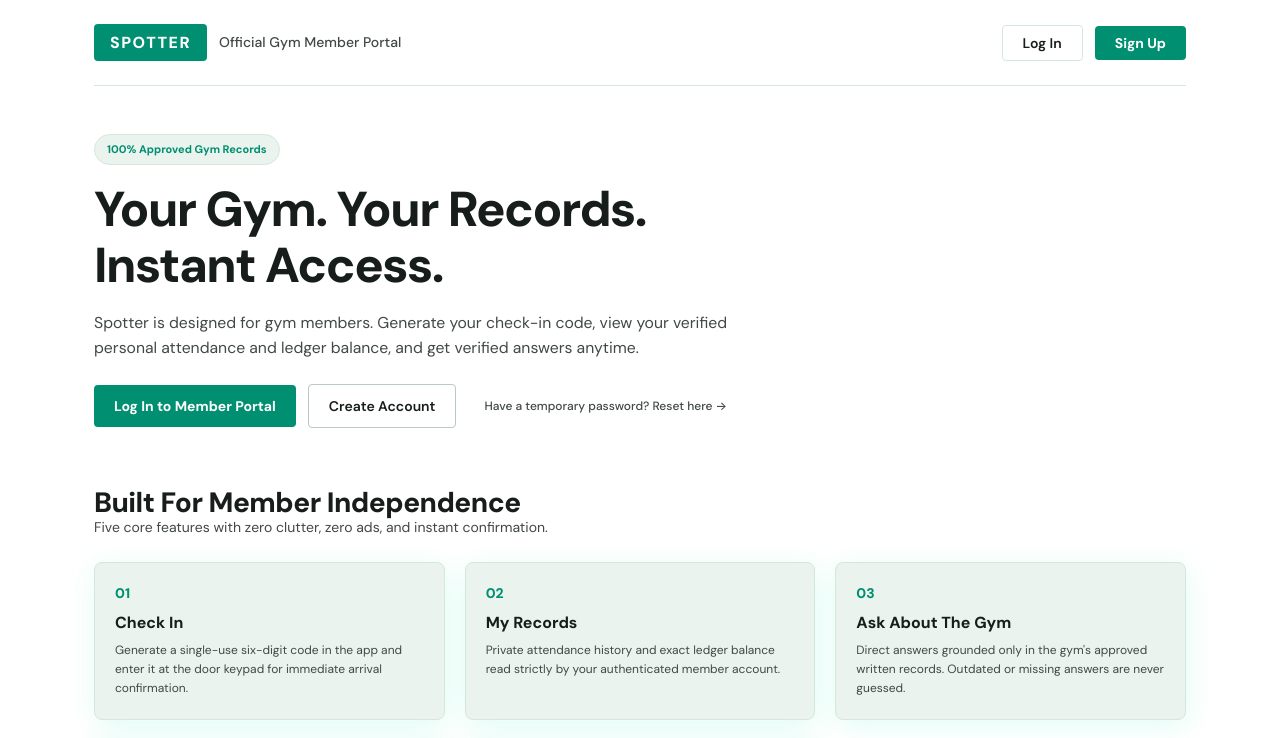
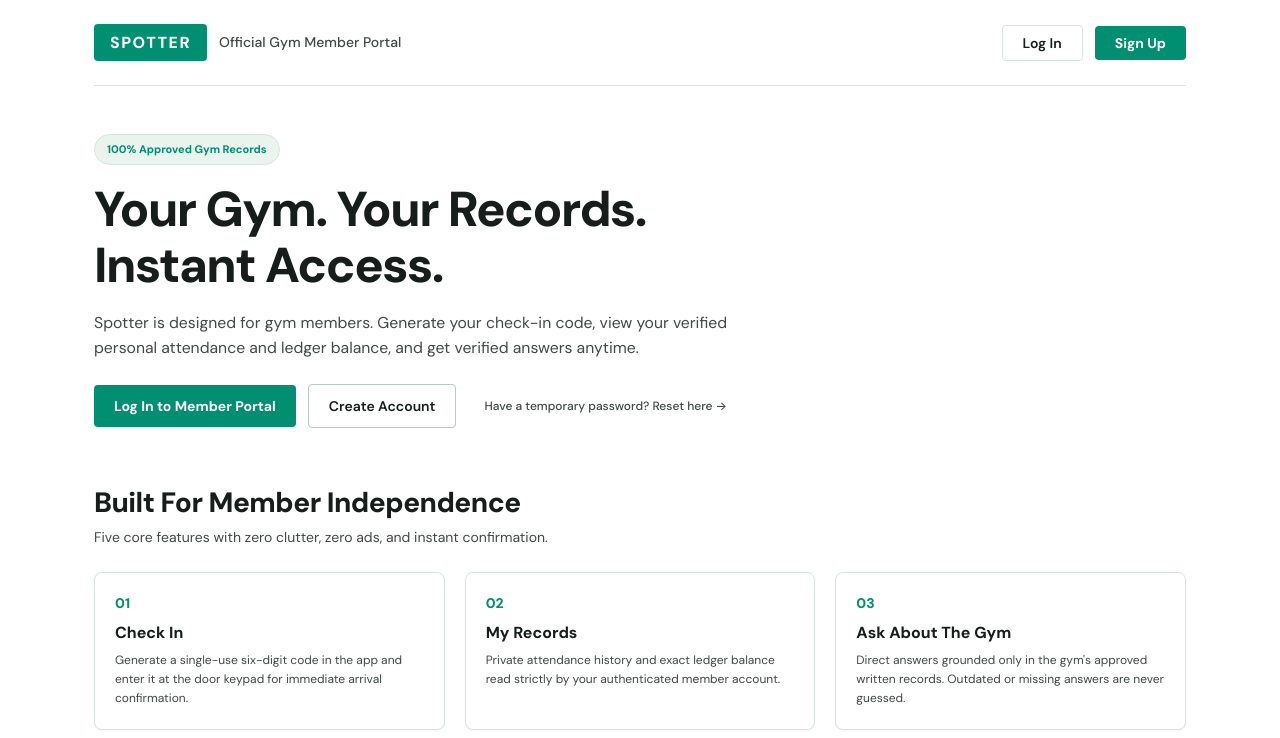
Before and after one commit to Cannon-Leo/spotter, a Next.js app: page / in a window 1280 px wide. Shown: the top 738 px of the page. Built offline with nearby package versions, Linux system fonts and the light colour scheme; no server answers.

Commit message:
style(ui): lighten feature card shadows and add 1rem space below section title

```diff
--- a/app/page.module.css
+++ b/app/page.module.css
@@ -271,7 +271,7 @@
   margin-bottom: var(--space-6);
   display: flex;
   flex-direction: column;
-  gap: var(--space-1);
+  gap: 1rem;
 }
 
 .sectionTitle {
@@ -308,20 +308,22 @@
 }
 
 .featureCard {
-  background-color: var(--color-surface-container-high);
+  background-color: var(--color-surface-container-lowest);
   border: 1px solid var(--color-outline-variant);
   border-radius: var(--radius-md);
   padding: var(--space-5);
   display: flex;
   flex-direction: column;
   gap: var(--space-2);
-  box-shadow: var(--shadow-soft);
+  box-shadow: 0 1px 3px rgba(0, 0, 0, 0.03), 0 1px 2px rgba(0, 0, 0, 0.02);
   transition: transform var(--motion-duration-fast) var(--motion-ease-standard),
-              border-color var(--motion-duration-fast) var(--motion-ease-standard);
+              border-color var(--motion-duration-fast) var(--motion-ease-standard),
+              box-shadow var(--motion-duration-fast) var(--motion-ease-standard);
 }
 
 .featureCard:hover {
   border-color: var(--color-secondary);
+  box-shadow: 0 4px 12px rgba(0, 0, 0, 0.05);
 }
 
 .cardNumber {
```
